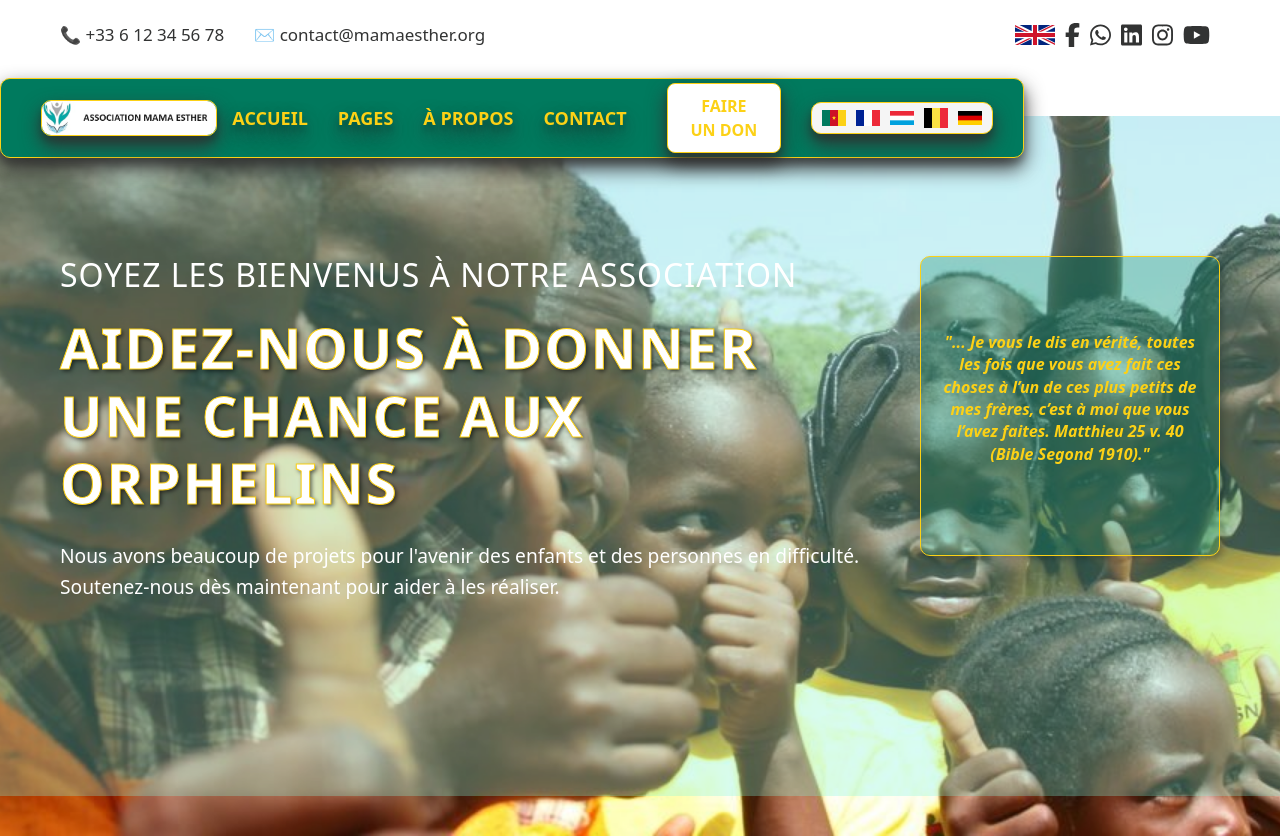
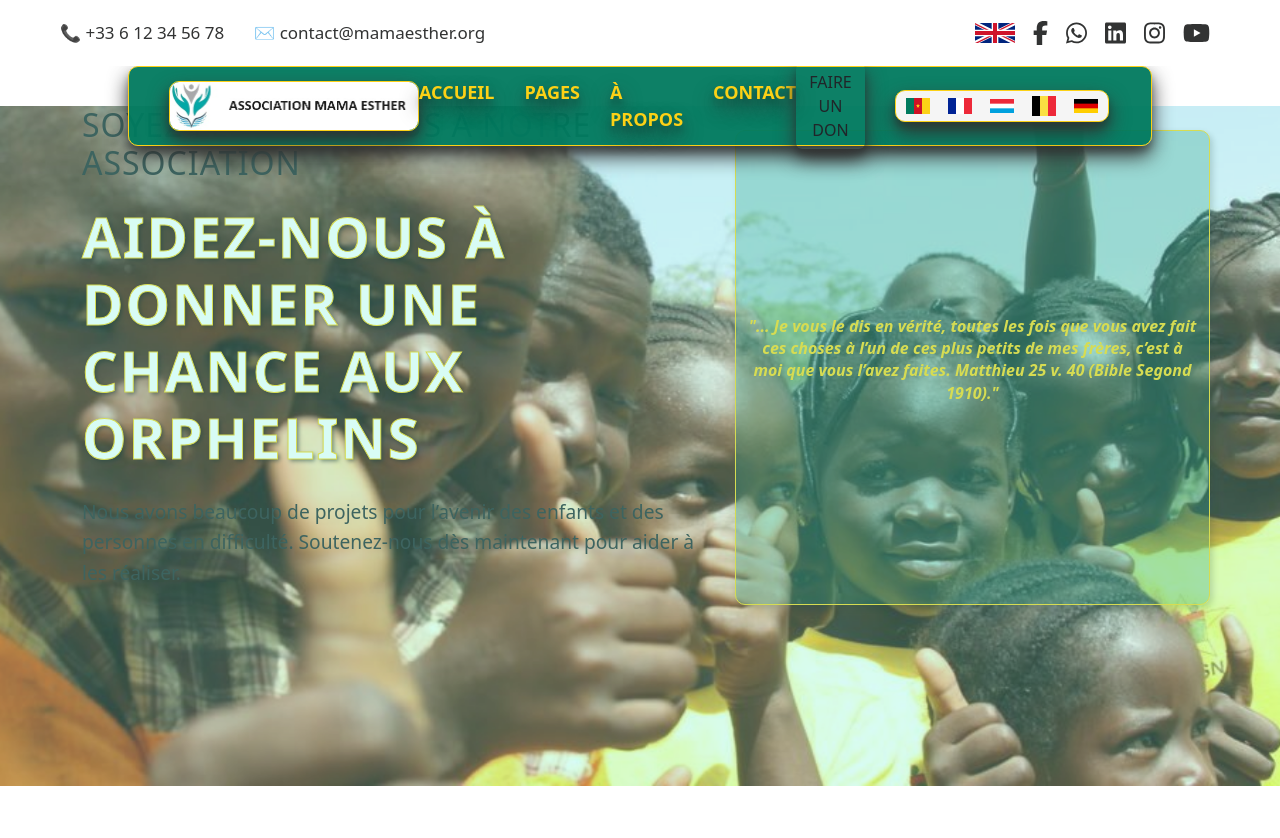
Before and after one commit to PapaG57/mama-esther-v5, a React (Vite) app: page / in a window 1280 px wide. Shown: the top 838 px of the page. Built offline with nearby package versions, Linux system fonts and the light colour scheme; some icons are missing.

Commit message:
arrangements code après installation  Boostrap 5

```diff
--- a/index.html
+++ b/index.html
@@ -2,16 +2,25 @@
 <html lang="fg">
   <head>
     <meta charset="UTF-8" />
+    <meta name="viewport" content="width=device-width, initial-scale=1.0" />
     <link rel="icon" type="image/svg+xml"
       href="/assets/favicon-mama-esther.ico" />
-    <link rel="stylesheet"
-      href="https://cdnjs.cloudflare.com/ajax/libs/font-awesome/6.4.0/css/all.min.css"
-      crossorigin="anonymous">
+    <!-- CSS de Bootstrap chargé en premier -->
+    <link
+      rel="stylesheet"
+      href="https://cdn.jsdelivr.net/npm/bootstrap@5.3.0/dist/css/bootstrap.min.css"
+      integrity="sha384-…"
+      crossorigin="anonymous" />
+    <!-- CSS des icônes de drapeaux -->
     <link
       rel="stylesheet"
       href="https://cdn.jsdelivr.net/gh/lipis/flag-icons@7.3.2/css/flag-icons.min.css" />
 
-    <meta name="viewport" content="width=device-width, initial-scale=1.0" />
+    <!-- Ton CSS personnalisé chargé après Bootstrap -->
+    <link rel="stylesheet" href="/src/styles/header.css" />
+    <link rel="stylesheet" href="/src/index.css" />
+    <link rel="stylesheet" href="/src/styles/footer.css" />
+
     <title>Mama Esther</title>
   </head>
   <body>
--- a/src/components/Header.jsx
+++ b/src/components/Header.jsx
@@ -8,12 +8,16 @@ import {
   faYoutube,
 } from "@fortawesome/free-brands-svg-icons";
 import "../styles/header.css";
+import useScrollNavbar from "../utils/navbar";
 
 function Header() {
+  useScrollNavbar();
+
   return (
-    <div>
-      {/* Barre supérieure (Top-bar indépendante) */}
-      <div className="top-bar">
+    <header id="header">
+      <div className="header-wrapper">
+        {/* Top-Bar */}
+        <div className="top-bar py-2">
           <div className="top-bar-container">
             <div className="contact-info">
               <span>📞 +33 6 12 34 56 78</span>
@@ -24,59 +28,84 @@ function Header() {
                 src="/assets/flags/GB.svg"
                 alt="Drapeau anglais"
                 title="English version"
-              className="flag-icon"
+                className="flag-icon me-2"
               />
-            <FontAwesomeIcon icon={faFacebookF} className="social-icon" />
-            <FontAwesomeIcon icon={faWhatsapp} className="social-icon" />
-            <FontAwesomeIcon icon={faLinkedin} className="social-icon" />
-            <FontAwesomeIcon icon={faInstagram} className="social-icon" />
+              <FontAwesomeIcon
+                icon={faFacebookF}
+                className="social-icon me-2"
+              />
+              <FontAwesomeIcon icon={faWhatsapp} className="social-icon me-2" />
+              <FontAwesomeIcon icon={faLinkedin} className="social-icon me-2" />
+              <FontAwesomeIcon
+                icon={faInstagram}
+                className="social-icon me-2"
+              />
               <FontAwesomeIcon icon={faYoutube} className="social-icon" />
             </div>
           </div>
         </div>
 
-      {/* Carte de navigation (Nav-bar indépendante) */}
-      <nav className="navbar">
-        <div className="navbar-card">
-          <div className="navbar-container">
+        {/* Navbar – classes personnalisées pour éviter Bootstrap */}
+        <nav className="custom-navbar custom-navbar-card">
+          <div className="custom-navbar-container">
+            {/* Logo à gauche */}
+            <a className="custom-navbar-logo" href="/">
               <img src="/assets/logo-long.png" alt="Logo Association" />
-            <ul className="nav-list">
-              <li>
-                <a href="/">accueil</a>
+            </a>
+            {/* Bouton de menu pour mobile (si besoin) */}
+            <button className="custom-navbar-toggle" type="button">
+              <span className="custom-navbar-icon"></span>
+            </button>
+            {/* Liens de navigation */}
+            <div className="custom-navbar-links">
+              <ul className="custom-nav-list">
+                <li className="custom-nav-item">
+                  <a className="custom-nav-link" href="/">
+                    Accueil
+                  </a>
                 </li>
-              <li>
-                <a href="/pages">pages</a>
+                <li className="custom-nav-item">
+                  <a className="custom-nav-link" href="/pages">
+                    Pages
+                  </a>
                 </li>
-              <li>
-                <a href="/à propos">à propos</a>
+                <li className="custom-nav-item">
+                  <a className="custom-nav-link" href="/à-propos">
+                    À propos
+                  </a>
                 </li>
-              <li>
-                <a href="/contact">contact</a>
+                <li className="custom-nav-item">
+                  <a className="custom-nav-link" href="/contact">
+                    Contact
+                  </a>
                 </li>
               </ul>
             </div>
-          <button className="don-button">Faire un Don</button>{" "}
-          {/* bouton don */}
+            {/* Bouton "Don" */}
+            <button className="btn don-button text-uppercase">
+              Faire un Don
+            </button>
+            {/* Drapeaux à droite */}
             <div className="flag-icons">
               <img
                 src="/assets/flags/CM.svg"
                 alt="Drapeau Cameroun"
-              className="flag-icon"
+                className="flag-icon me-2"
               />
               <img
                 src="/assets/flags/FR.svg"
                 alt="Drapeau France"
-              className="flag-icon"
+                className="flag-icon me-2"
               />
               <img
                 src="/assets/flags/LU.svg"
                 alt="Drapeau Luxembourg"
-              className="flag-icon"
+                className="flag-icon me-2"
               />
               <img
                 src="/assets/flags/BE.svg"
                 alt="Drapeau Belgique"
-              className="flag-icon"
+                className="flag-icon me-2"
               />
               <img
                 src="/assets/flags/DE.svg"
@@ -87,13 +116,12 @@ function Header() {
           </div>
         </nav>
 
-      {/* Le header principal (Le contenu sous la navbar) */}
-      <header className="header">
-        <div className="header-overlay"></div> {/* Overlay en fond */}
-        {/* Conteneur principal divisé en deux colonnes */}
-        <div className="header-content">
-          {/* Bloc texte à gauche */}
-          <div className="header-text-block">
+        {/* Zone principale du header */}
+        <div className="header-main position-relative">
+          <div className="header-overlay"></div>
+          <div className="container">
+            <div className="row align-items-center">
+              <div className="col-md-7 header-text-block">
                 <h2 className="header-subtitle">
                   Soyez les bienvenus à notre association
                 </h2>
@@ -101,23 +129,24 @@ function Header() {
                   Aidez-nous à donner une chance aux orphelins
                 </h1>
                 <p className="header-text">
-              Nous avons beaucoup de projets pour l'avenir des enfants et des
-              personnes en difficulté. Soutenez-nous dès maintenant pour aider à
-              les réaliser.
+                  Nous avons beaucoup de projets pour l’avenir des enfants et
+                  des personnes en difficulté. Soutenez-nous dès maintenant pour
+                  aider à les réaliser.
                 </p>
               </div>
-
-          {/* Bible-card à droite */}
-          <div className="bible-card">
+              <div className="col-md-5 bible-card">
                 <p className="bible-verse">
-              "... Je vous le dis en vérité, toutes les fois que vous avez fait
-              ces choses à l’un de ces plus petits de mes frères, c’est à moi
-              que vous l’avez faites. Matthieu 25 v. 40 (Bible Segond 1910)."
+                  "... Je vous le dis en vérité, toutes les fois que vous avez
+                  fait ces choses à l’un de ces plus petits de mes frères, c’est
+                  à moi que vous l’avez faites. Matthieu 25 v. 40 (Bible Segond
+                  1910)."
                 </p>
               </div>
             </div>
+          </div>
+        </div>
+      </div>
     </header>
-    </div>
   );
 }
 
--- a/src/styles/header.css
+++ b/src/styles/header.css
@@ -1,37 +1,38 @@
-/* Barre supérieure globale (Top-bar indépendante) */
+/* ========================
+  Top-Bar (Barre supérieure)
+   ======================== */
 .top-bar {
+  position: relative;
+  z-index: 950;
   width: auto;
   background-color: #ffffff;
   color: #323333;
   padding: 10px 20px;
 }
 
-/* Conteneur central de la top-bar */
 .top-bar-container {
   display: flex;
   align-items: center;
   justify-content: space-between;
-  flex-wrap: nowrap; /* Permet de passer en colonne sur des écrans étroits */
+  flex-wrap: nowrap; /* Pour passer en colonne sur écrans étroits */
   max-width: 1200px;
   margin: 0 auto;
   padding: 0 20px;
 }
 
-/* Styles pour la partie contact */
+/* =======================
+    Informations et icônes
+     ======================= */
 .contact-info {
   display: flex;
-  justify-content: flex-start;
   gap: 15px;
   font-size: 17px;
 }
 
-/* Styles pour les icônes sociales */
 .social-icons {
   display: flex;
   align-items: center;
-  justify-content: flex-end;
   gap: 10px;
-  width: auto;
   padding: 5px 10px;
   border-radius: 10px;
   background-color: #ffffff;
@@ -44,23 +45,8 @@
   transition: color 0.3s ease;
 }
 
-/* Pour que toutes les icônes aient la même taille */
-.social-icon,
-.lang-icon {
-  font-size: 30px;
-  cursor: pointer;
-  transition: color 0.3s ease;
-}
-
-/* Pour l'image du drapeau anglais */
-.lang-icon {
-  width: 30px;
-  height: auto;
-}
-
-/* Effet hover sur les icônes Font Awesome */
 .social-icon:hover {
-  color: #007a5e; /* Vert du drapeau Camerounais */
+  color: #007a5e; /* Vert du drapeau Cameroun */
 }
 
 .contact-info span {
@@ -81,31 +67,34 @@
   cursor: pointer;
 }
 
-/* navbar */
-.navbar {
-  display: flex;
-  justify-content: center;
-  width: 100%;
-}
-
-.navbar-card {
+/* ================================
+    Custom Navbar (Barre de navigation)
+     ================================ */
+.custom-navbar {
   display: flex;
   justify-content: center;
   align-items: center;
+  position: relative;
+  top: 0;
+  left: 50%;
+  transform: translateX(-50%);
   width: 80%;
   height: 80px;
-  background-color: #007a5e; /* Vert du drapeau Camerounais */
-  color: #fcd116; /* jaune du drapeau Camerounais */
-  padding: 10px 0;
-  border: solid 1px #fcd116; /* jaune du drapeau Camerounais */
+  background-color: rgba(
+    0,
+    122,
+    94,
+    0.95
+  ); /* Légère transparence Vert du drapeau Cameroun */
+  color: #fcd116; /* Jaune du drapeau Cameroun */
+  box-shadow: 0 10px 20px #333333, 0 6px 6px #0000003b;
+  border: solid 1px #fcd116; /* Jaune du drapeau Cameroun */
   border-radius: 10px;
-  box-shadow: 0 10px 20px #333333, 0 6px 6px #0000003b;
-  margin-bottom: -50px; /* Pour chevaucher la section supérieure */
-  position: relative;
-  z-index: 50;
+  z-index: 900;
+  transition: background-color 0.5s ease-in-out, opacity 0.5s ease-in-out;
 }
 
-.navbar-container {
+.custom-navbar-container {
   display: flex;
   justify-content: space-between;
   align-items: center;
@@ -114,43 +103,34 @@
   padding: 0 40px;
 }
 
-.navbar-container img {
-  width: 30%;
+.custom-navbar-logo img {
+  width: 250px;
   height: auto;
   border-radius: 10px;
   box-shadow: 0 10px 20px #333333, 0 6px 6px #0000003b;
-  border: solid 1px #fcd116; /* jaune du drapeau Camerounais */
+  border: solid 1px #fcd116;
 }
 
-/* Logo à gauche */
-.logo-container {
-  display: flex;
-  align-items: center;
+/* Optionnel – pour le bouton toggle (mobile) */
+.custom-navbar-toggle {
+  display: none;
 }
 
-.logo-container img {
-  width: 50%;
-  height: auto;
-  border-radius: 10px;
+.custom-navbar-links {
+  display: flex;
 }
 
-.logo {
-  width: 60px;
-  height: auto;
+.custom-nav-list {
+  display: flex;
+  gap: 30px;
+  list-style: none;
+  text-transform: uppercase;
+  margin: 0;
+  padding: 0;
 }
 
-.nav-list {
-  display: flex;
-  justify-content: center;
-  gap: 30px;
-  margin: 0;
-  padding: 0;
-  list-style: none;
-  text-transform: uppercase;
-}
-
-.nav-list li a {
-  color: #fcd116; /* Jaune du drapeau Camerounais*/
+.custom-nav-link {
+  color: #fcd116; /* Jaune du drapeau Cameroun */
   font-size: 18px;
   font-weight: bold;
   text-decoration: none;
@@ -158,15 +138,15 @@
   text-shadow: 0 10px 20px #333333, 0 6px 6px #0000003b;
 }
 
-.nav-list li a:hover {
-  color: #ce1126; /* Rouge du drapeau au survol */
+.custom-nav-link:hover {
+  color: #ce1126; /* Rouge au survol rouge du drapeau Cameroun */
 }
 
-/* Bouton "Don" */
+/* Bouton "Don" – vous pouvez garder vos styles existants */
 .don-button {
   text-transform: uppercase;
   background-color: #ffffff;
-  border: solid 1px #fcd116; /* jaune du drapeau Camerounais */
+  border: solid 1px #fcd116; /* Jaune du drapeau Cameroun */
   box-shadow: 0 10px 20px #333333, 0 6px 6px #0000003b;
   color: #fcd116; /* Jaune du drapeau Cameroun */
   font-size: 16px;
@@ -179,12 +159,12 @@
 }
 
 .don-button:hover {
-  background-color: #007a5e; /* vert du drapeau Camerounais */
+  background-color: #007a5e; /* Vert du drapeau Cameroun */
   border: 1px solid #fcd116; /* Jaune du drapeau Cameroun */
-  color: #ce1126; /* Rouge du drapeau au survol */
+  color: #ce1126; /* Rouge du drapeau Cameroun */
 }
 
-/* Drapeaux à droite */
+/* Drapeaux (Flag icons) */
 .flag-icons {
   display: flex;
   gap: 10px;
@@ -193,7 +173,7 @@
   padding: 5px 10px;
   margin-right: 30px;
   background-color: #f5f5f5;
-  border: solid 1px #fcd116; /* jaune du drapeau Camerounais */
+  border: solid 1px #fcd116; /* Jaune du drapeau Cameroun */
   border-radius: 10px;
   box-shadow: 0 10px 20px #333333, 0 6px 6px #0000003b;
 }
@@ -208,20 +188,22 @@
   transform: scale(1.1);
 }
 
-/* Style global du header */
-.header {
+/* =====================================
+    Partie principale du Header (Header Main)
+     ===================================== */
+.header-main {
   position: relative;
-  z-index: 1;
+  z-index: 800;
   width: 100vw;
-  height: 90vh;
-  padding: 20px;
-  padding-top: 40px;
+  height: 85vh;
+  margin-top: -40px;
   text-align: center;
   background-image: url("/assets/banner.png");
   background-size: cover;
   background-position: center;
 }
 
+/* Overlay du Header */
 .header-overlay {
   position: absolute;
   top: 0;
@@ -233,7 +215,7 @@
     245,
     220,
     0.3
-  ); /* Vert du drapeau Camerounais avec opacité */
+  ); /* Vert du drapeau Cameroun avec opacité */
   display: flex;
   flex-direction: column;
   align-items: center;
@@ -242,7 +224,7 @@
   z-index: 1;
 }
 
-/* Conteneur principal du contenu textuel en deux colonnes */
+/* (Optionnel) Conteneur du contenu textuel */
 .header-content {
   position: relative;
   z-index: 2;
@@ -257,7 +239,7 @@
   gap: 40px;
 }
 
-/* Bloc contenant le texte du header (à gauche) */
+/* Bloc contenant le texte (colonne de gauche) */
 .header-text-block {
   flex: 1;
   text-align: left;
@@ -272,7 +254,7 @@
   margin-bottom: 20px;
 }
 
-/* Titre principal avec effet de relief */
+/* Titre Principal */
 .header-title {
   font-size: 3.5rem;
   font-weight: 700;
@@ -281,25 +263,20 @@
   margin-bottom: 25px;
   text-shadow: 2px 2px 4px rgba(0, 0, 0, 0.6);
   -webkit-text-stroke: 1px #fcd116; /* Jaune du drapeau Cameroun */
-  color: ffffff;
+  color: #ffffff;
 }
 
-/* Paragraphe du header */
+/* Texte descriptif */
 .header-text {
   font-size: 1.2rem;
   line-height: 1.6;
   margin-bottom: 40px;
 }
 
-/* Bible-card à droite, façon presque carrée */
+/* Bible Card (colonne de droite) */
 .bible-card {
-  background: rgba(
-    0,
-    122,
-    94,
-    0.3
-  ); /* Vert du drapeau Camerounais avec opacité */
-  border: solid 1px #fcd116; /* jaune du drapeau Camerounais */
+  background: rgba(0, 122, 94, 0.3); /* Vert du drapeau Cameroun avec opacité */
+  border: solid 1px #fcd116; /* Jaune du drapeau Cameroun */
   padding: 20px;
   border-radius: 10px;
   width: 300px;
@@ -311,7 +288,7 @@
   box-shadow: 3px 3px 6px rgba(0, 0, 0, 0.2);
 }
 
-/* Style du texte biblique */
+/* Texte biblique */
 .bible-verse {
   font-size: 1rem;
   font-style: italic;
@@ -320,7 +297,9 @@
   font-weight: bold;
 }
 
-/* Pour la réactivité sur petits écrans */
+/* =====================================
+    Réactivité sur petits écrans (Responsive)
+     ===================================== */
 @media (max-width: 600px) {
   .top-bar-container {
     flex-direction: column;
--- a/src/styles/home.css
+++ b/src/styles/home.css
@@ -1,7 +1,3 @@
-/* ======================== */
-/*   Styles Personnalisés   */
-/* ======================== */
-
 /* Titre de section */
 .section_title h3 {
   font-size: 28px;
--- /dev/null
+++ b/src/utils/navbar.js
@@ -0,0 +1,30 @@
+import { useEffect } from "react";
+
+const useScrollNavbar = () => {
+  useEffect(() => {
+    const handleScroll = () => {
+      const navbar = document.querySelector(".custom-navbar");
+
+      if (!navbar) {
+        console.warn("⚠️ La navbar n'a pas été trouvée !");
+        return;
+      }
+
+      let scrollY = window.scrollY;
+      let opacity = Math.max(0.5, 1 - scrollY / 300);
+      navbar.style.backgroundColor = `rgba(0, 122, 94, ${opacity})`;
+    };
+
+    // Attendre le chargement complet du DOM avant d'ajouter l'événement
+    document.addEventListener("DOMContentLoaded", () => {
+      window.addEventListener("scroll", handleScroll);
+    });
+
+    // Nettoyage de l'écouteur au démontage du composant
+    return () => {
+      window.removeEventListener("scroll", handleScroll);
+    };
+  }, []);
+};
+
+export default useScrollNavbar;
```
Lines whose indentation alone changed are shown as unchanged.
